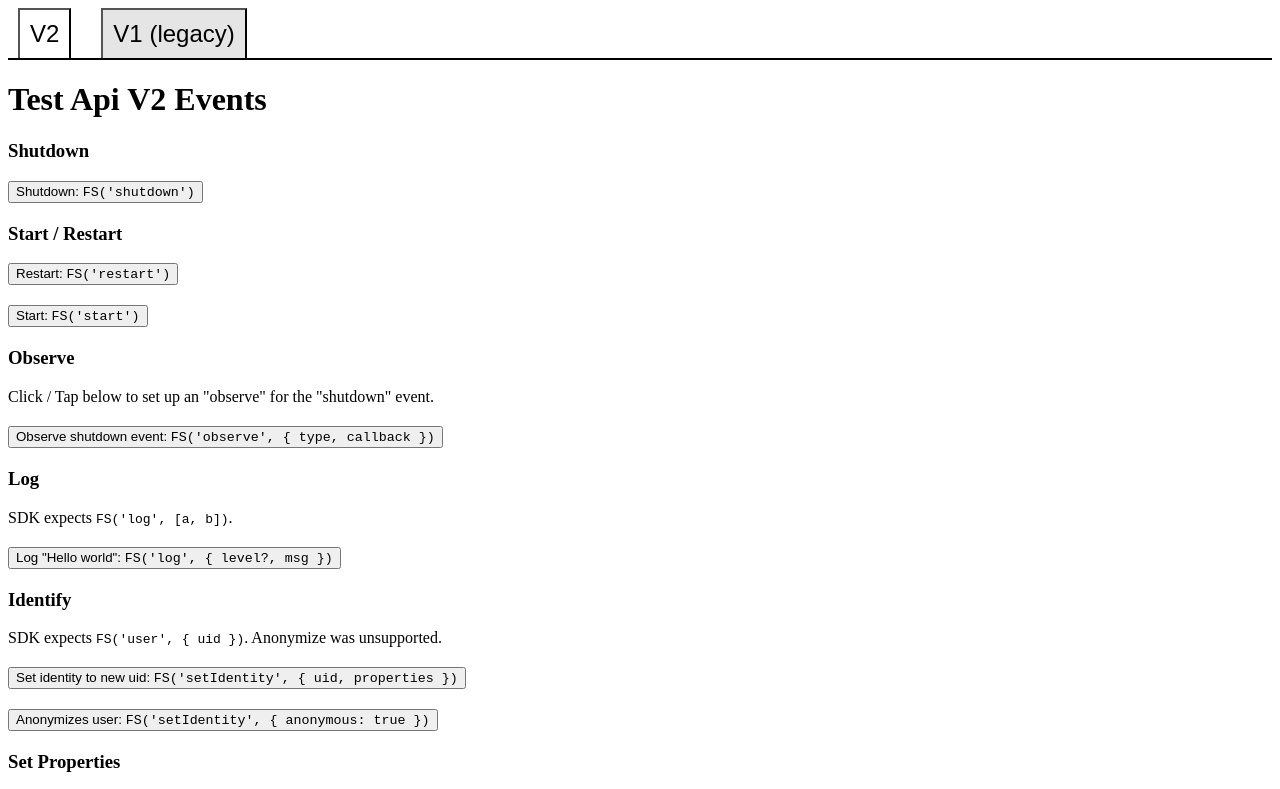
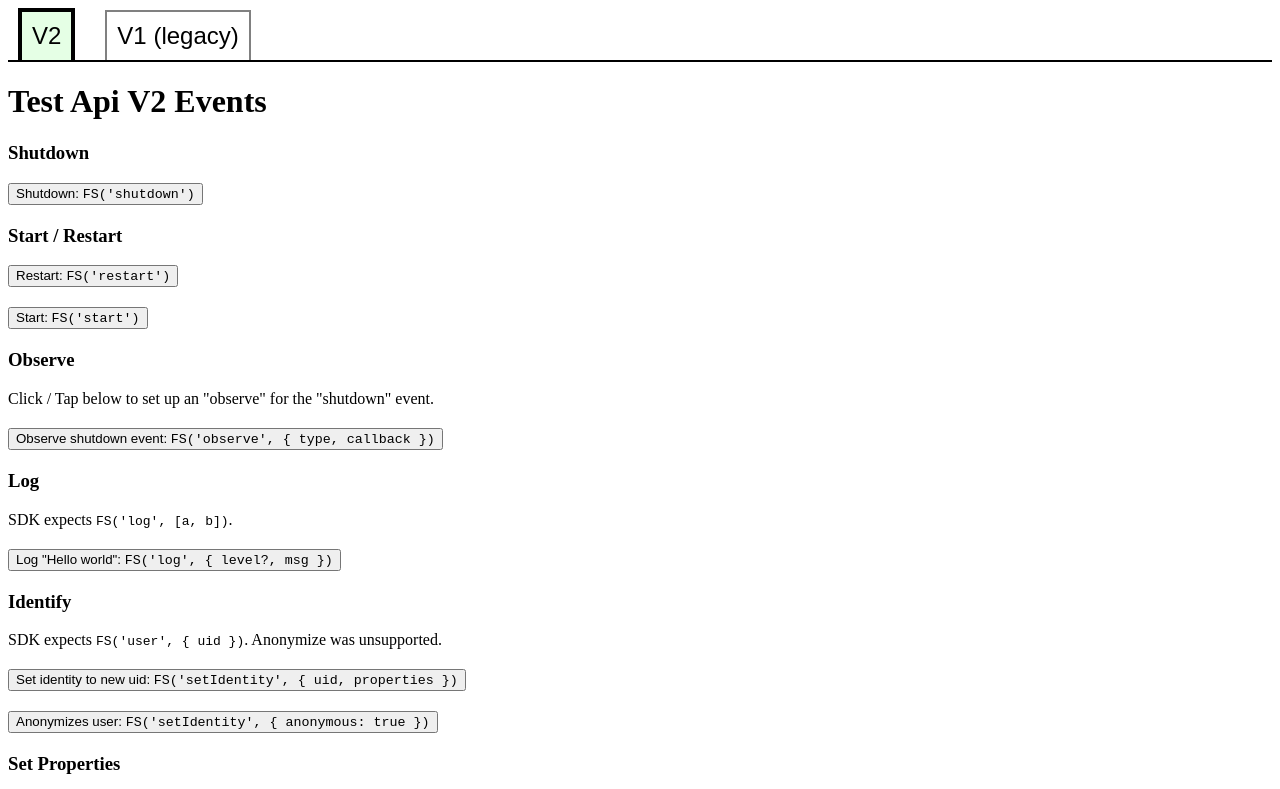
Before and after one commit to ScottLNorvell/fs-api-test-app, a plain HTML site: page index.html in a window 1280 px wide. Shown: the top 789 px of the page. Drawn offline with Linux system fonts and the light colour scheme.

Commit message:
active is more active

```diff
--- a/index.html
+++ b/index.html
@@ -62,12 +62,15 @@
         display: inline;
         font-size: 24px;
         background: none;
+        border: 2px solid gray;
         border-bottom: none;
         margin: 0 20px 0 10px;
         padding: 10px;
       }
-      nav button.inactive {
-        background: rgba(0, 0, 0, 0.1);
+      nav button.active {
+        background: rgba(0, 255, 0, 0.1);
+        border: 4px solid black;
+        border-bottom: none;
       }
       nav {
         border-bottom: 2px solid black;
```
